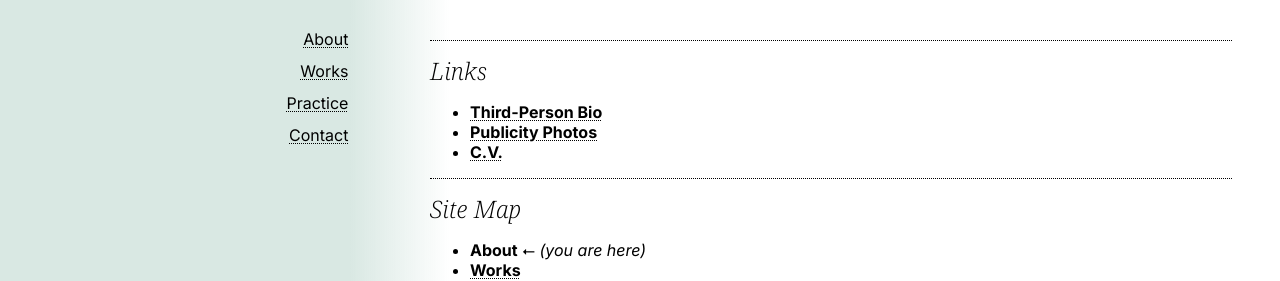
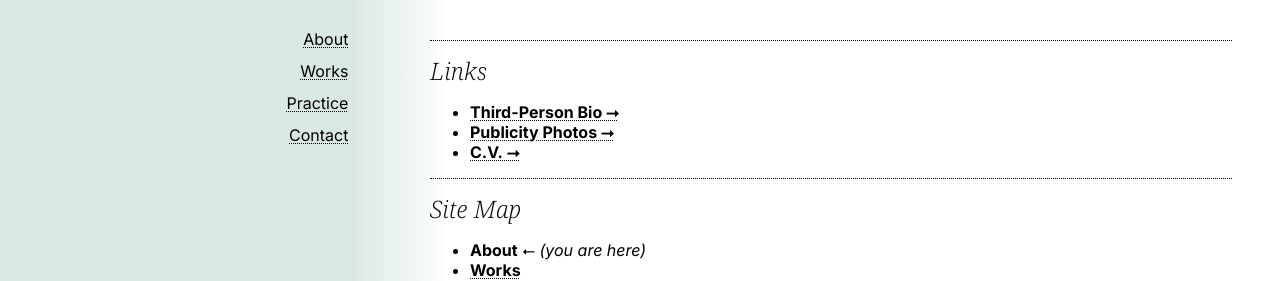
Before and after one commit to greathorned/lawtonhall.website, a Jekyll site: the page built from about.md, in a window 1280 px wide and 900 px high, scrolled down 816 px. Shown: the part 436-717 px from the top of the window. Built offline with Jekyll 4.4.1, drawn with Linux system fonts in a browser that asks for light colours; part of the change alters nothing that is shown.

```diff
--- a/about.md
+++ b/about.md
@@ -40,9 +40,9 @@ I am a Ph.D. student in the [Composition & Computer Technologies Program](https:
 ---
 #### _Links_
 
-- [**Third-Person Bio**](https://docs.google.com/document/d/1M7t9SxGPBIySvEkmgAl8L5jQJ3qIJnYYbDTr6g0KMQg/preview){:target="_blank" rel="noopener"}
-- [**Publicity Photos**](https://drive.google.com/drive/folders/1POAy0lt525ooiuufs95onBHR1YhmVuPC?usp=drive_link){:target="_blank" rel="noopener"}
-- [**C.V.**](https://drive.google.com/file/d/1b2z5GSSwpIf22U8BzmzJlLuAfxTrIwI5/preview){:target="_blank" rel="noopener"}
+- [**Third-Person Bio&nbsp;⭢**](https://docs.google.com/document/d/1M7t9SxGPBIySvEkmgAl8L5jQJ3qIJnYYbDTr6g0KMQg/preview){:target="_blank" rel="noopener"}
+- [**Publicity Photos&nbsp;⭢**](https://drive.google.com/drive/folders/1POAy0lt525ooiuufs95onBHR1YhmVuPC?usp=drive_link){:target="_blank" rel="noopener"}
+- [**C.V.&nbsp;⭢**](https://drive.google.com/file/d/1b2z5GSSwpIf22U8BzmzJlLuAfxTrIwI5/preview){:target="_blank" rel="noopener"}
 
 
 
```
Also changed, not shown: README.md, 1 other file.
